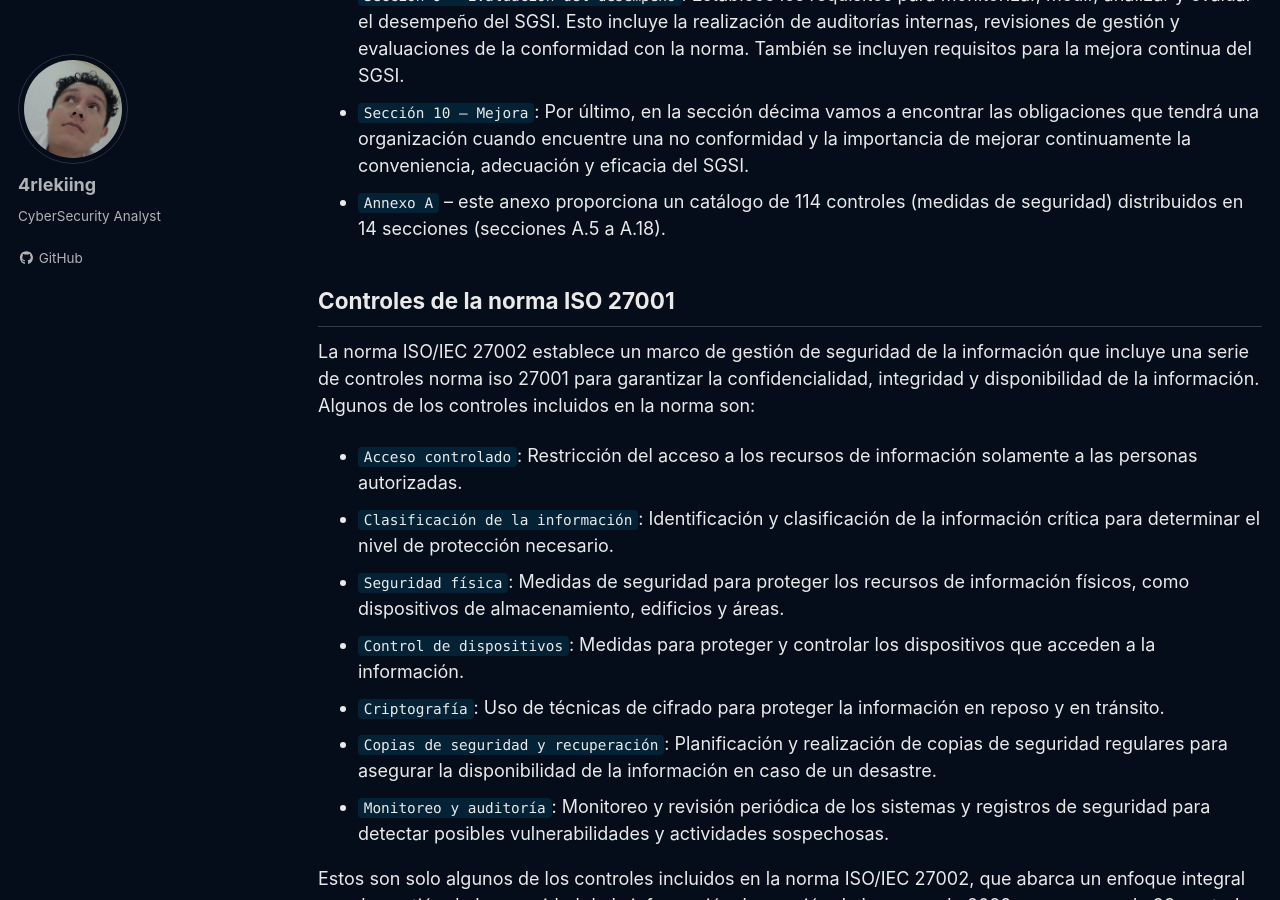
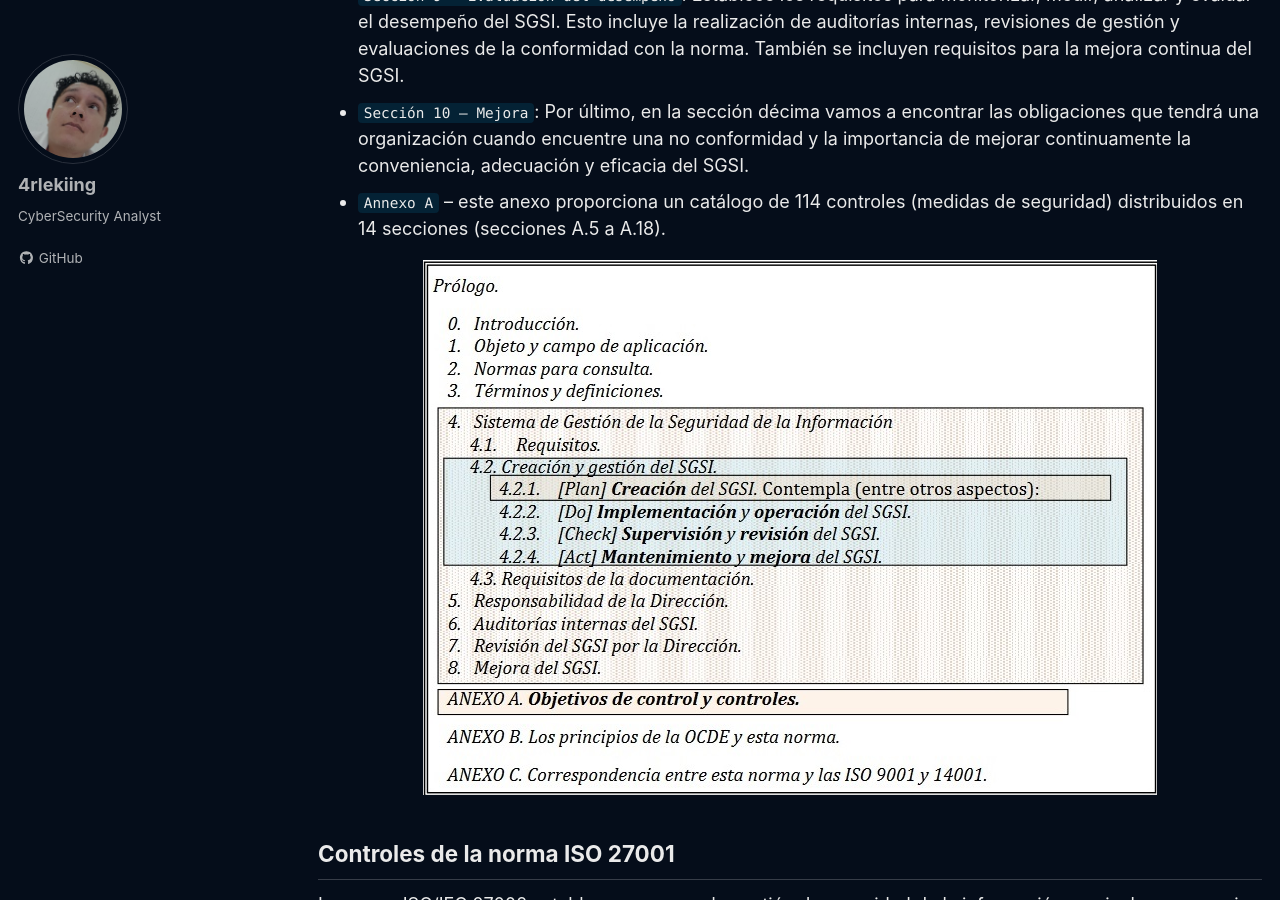
Before and after one commit to 4rleking/ISO27001.github.io, a Jekyll site: the page built from _posts/2023-08-01-Introduccion.md, in a window 1280 px wide and 900 px high, scrolled down 2908 px. Built offline with Jekyll 4.4.1, drawn with Linux system fonts in a browser that asks for light colours; cached includes are drawn as plain includes; a script that is not in the unit is left out.

Commit message:
Update 2023-08-01-Introduccion.md

```diff
--- a/_posts/2023-08-01-Introduccion.md
+++ b/_posts/2023-08-01-Introduccion.md
@@ -54,6 +54,10 @@ Además, la norma ISO 27001 se puede integrar con otros estándares y marcos de
 * `Sección 9 – Evaluación del desempeño`: Establece los requisitos para monitorizar, medir, analizar y evaluar el desempeño del SGSI. Esto incluye la realización de auditorías internas, revisiones de gestión y evaluaciones de la conformidad con la norma. También se incluyen requisitos para la mejora continua del SGSI.
 * `Sección 10 – Mejora`: Por último, en la sección décima vamos a encontrar las obligaciones que tendrá una organización cuando encuentre una no conformidad y la importancia de mejorar continuamente la conveniencia, adecuación y eficacia del SGSI.
 * `Annexo A` – este anexo proporciona un catálogo de 114 controles (medidas de seguridad) distribuidos en 14 secciones (secciones A.5 a A.18).
+
+<center>
+    <img src='./../assets/images/Introduccion/Estructura.jpg'>
+</center>
 
 ## Controles de la norma ISO 27001
 
```
